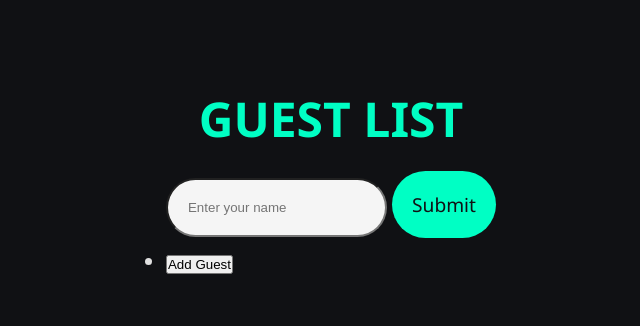
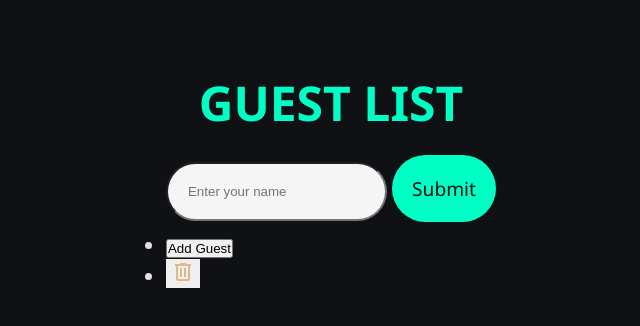
Before and after one commit to WanjiruMargaret/code--challenge2, a plain HTML site: page index.html in a window 1280 px wide. Shown: the whole page, without its empty margins (309-949 px from the left). Drawn offline with nearby package versions, Linux system fonts and the light colour scheme.

Commit message:
add changes

```diff
--- a/index.css
+++ b/index.css
@@ -84,13 +84,12 @@ h1{
     flex-grow: 1;
 }
 .material-symbols-outlined {
-  font-size: 6px;
-  color: whitesmoke;
+  font-size: 7px;
   cursor: pointer;
 }
 .delete-button {
-    padding: 2px 10px;
-    background: black;
+    padding: 1px 5px;
+    color: burlywood;
     border: none;
     cursor: pointer;
     align-content: end;
--- a/index.html
+++ b/index.html
@@ -25,6 +25,11 @@
              <label for="name" class="list-text"></label>
             <button class="toggle-rsvp">Add Guest</button>
         </li>
+        <li>
+             <button class="delete-button" data-index="${listIndex}">
+            <span class="material-symbols-outlined">delete</span>
+          </button>
+        </li>
       </ul>
     </div>
     <script src="./index.js"></script>
```
Also changed, not shown: index.js (line endings or trailing spaces), trash-solid.svg (added), 1 other file.
